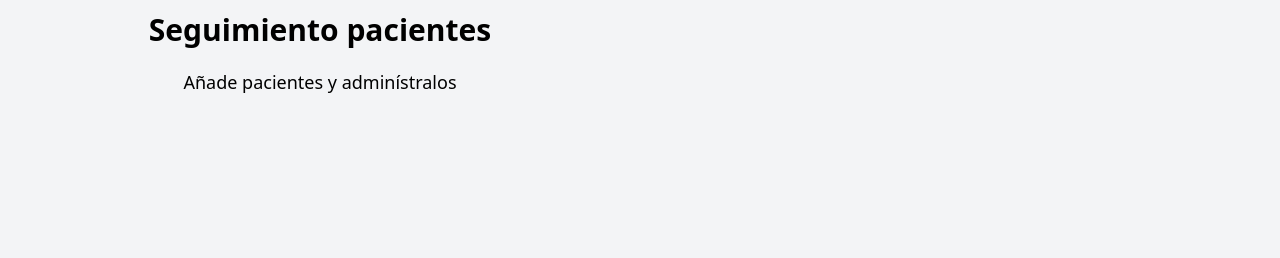
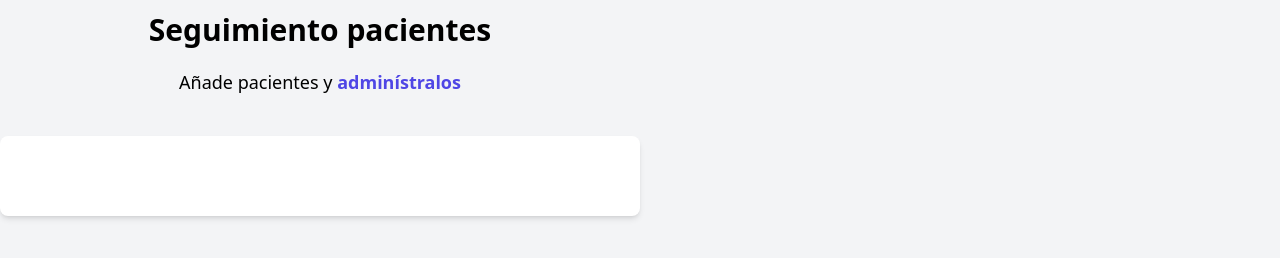
Before and after one commit to mteresacastro/AdminPacientes-Vue, a Vue app: page / in a window 1280 px wide. Shown: the part 164-422 px from the top of the page. Built offline with nearby package versions, Linux system fonts and the light colour scheme.

Commit message:
add form

```diff
--- a/src/App.vue
+++ b/src/App.vue
@@ -4,7 +4,7 @@
 </script>
 
 <template>
-  <div class="container mx-auto mt-20 block">
+  <div class="container mx-auto mt-20">
     <Header></Header>
     <div class="mt-12 md:flex">
       <Formulario />
--- a/src/components/Formulario.vue
+++ b/src/components/Formulario.vue
@@ -7,7 +7,12 @@
         <h2 class="font-black text-3xl text-center">Seguimiento pacientes</h2>
         <p class="text-lg mt-5 text-center mb-10">
             Añade pacientes y
-            <span>adminístralos</span>
+            <span class="text-indigo-600 font-bold">adminístralos</span>
         </p>
+
+        <form class="bg-white shadow-md rounded-lg py-10 px-5 mb-10" action="">
+
+
+        </form>
     </div>
 </template>
```
